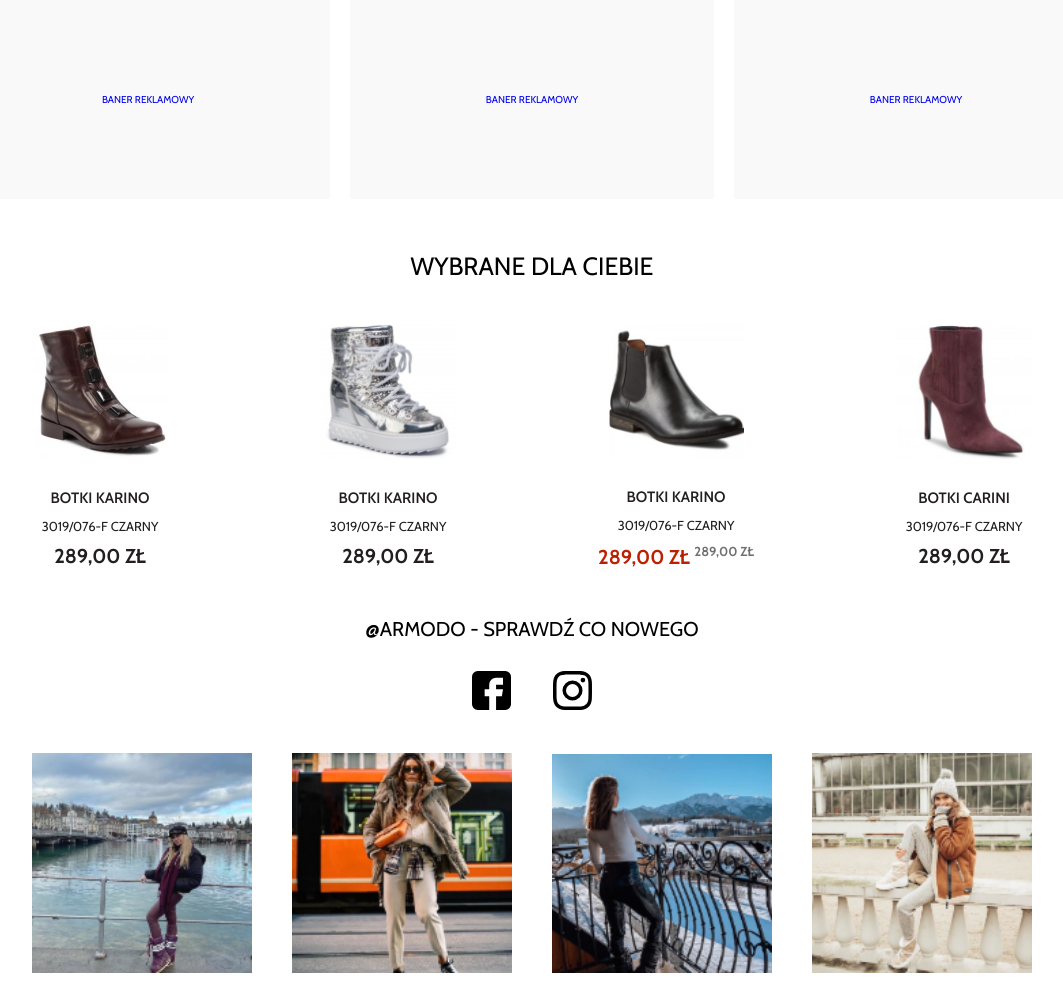
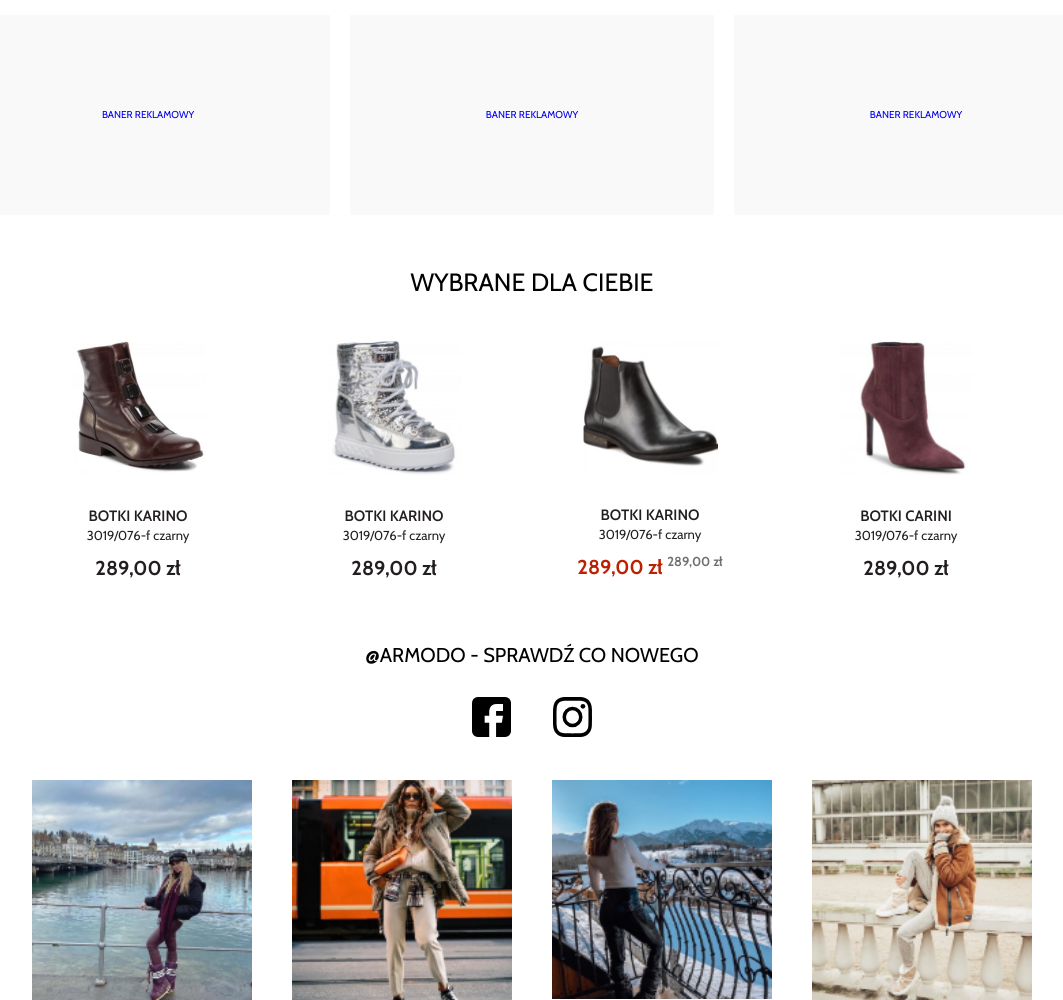
Before and after one commit to framista/shop, a PHP site: page / in a window 1280 px wide. Shown: the part 1010-2010 px from the top of the page, without its empty margins (108-1171 px from the left). Run offline with PHP 8.4, Linux system fonts and the light colour scheme.

Commit message:
Fix design to fit to the width of browser

```diff
--- a/index.html
+++ b/index.html
@@ -56,7 +56,9 @@
         </div>
         <div class="container__row company">
           <div class="container__col-4 logo">
-            <img src="./style/images/logoArmodo.svg" alt="logo" />
+            <a href="" title="">
+              <img src="./style/images/logoArmodo.svg" alt="logo" />
+            </a>
           </div>
           <div class="container__col-3 container__col-md-4 search">
             <form>
@@ -134,6 +136,7 @@
           </ul>
         </nav>
       </header>
+
       <main>
         <section class="container__row slider--main">
           <div class="container__col-12">
@@ -209,7 +212,7 @@
 
         <section class="container_row product">
           <div class="container__col-12">
-            <p>wybrane dla ciebie</p>
+            <p id="product__p">wybrane dla ciebie</p>
           </div>
           <div class="carousel slider--products">
             <div class="product__item">
--- a/style/scss/_header.scss
+++ b/style/scss/_header.scss
@@ -36,9 +36,13 @@ header {
     .logo {
       @include centerFlex();
       justify-content: flex-start;
-      img {
-        width: 50%;
-        margin: 10px 30px;
+      a {
+        width: 70%;
+        img {
+          width: 100%;
+          max-width: 230px;
+          margin: 10px 30px;
+        }
       }
     }
     .search {
@@ -85,6 +89,7 @@ header {
             }
           }
           div {
+            text-align: start;
             padding: 5px 10px;
             a {
               text-decoration: none;
--- a/style/scss/_mobile.scss
+++ b/style/scss/_mobile.scss
@@ -1,5 +1,20 @@
 @media (max-width: 650px) {
-  .product {
-    width: 100%;
+  header {
+    .company {
+      .logo {
+        a {
+          width: 90%;
+        }
+      }
+    }
+  }
+  main {
+    .product {
+      transform: translateX(-10px);
+      width: 100%;
+      .slider--products {
+        transform: translateX(10px);
+      }
+    }
   }
 }
--- a/style/scss/_product.scss
+++ b/style/scss/_product.scss
@@ -1,11 +1,15 @@
 .product {
   margin: 20px auto;
-  width: 90%;
-  p {
-    font-size: 25px;
-    text-transform: uppercase;
-    text-align: center;
-    line-height: 3;
+  width: 80%;
+  transform: translateX(-10px);
+  div {
+    #product__p {
+      transform: translateX(10px);
+      font-size: 25px;
+      text-transform: uppercase;
+      text-align: center;
+      line-height: 3;
+    }
   }
   .slider--products {
     margin: 0px auto;
@@ -21,6 +25,7 @@
         color: $black;
         margin-top: 30px;
         a {
+          line-height: 1.5;
           text-decoration: none;
           text-transform: uppercase;
           font-size: 15px;
@@ -31,7 +36,7 @@
           font-size: 13px;
         }
         .price {
-          line-height: 1;
+          line-height: 2.5;
           font-size: 20px;
           font-weight: 900;
         }
--- a/style/scss/_tablet.scss
+++ b/style/scss/_tablet.scss
@@ -13,19 +13,16 @@
       left: 0px;
       z-index: 1000;
       height: 50px;
-
       .logo {
-        img {
-          width: 50%;
-          // margin: 10px;
+        a {
+          width: 60%;
         }
       }
       .search {
         width: 100%;
         background-color: rosybrown;
-        // max-width: 20px;
         form {
-          border-bottom: 3px solid $white;
+          border: none;
           input {
             display: none;
           }
@@ -49,7 +46,6 @@
         }
         #contact--hamburger {
           display: block !important;
-          //   padding: 200px;
         }
       }
     }
@@ -57,4 +53,10 @@
       display: none;
     }
   }
+  main {
+    .product {
+      transform: translateX(-20px);
+      max-width: 500px;
+    }
+  }
 }
```
Also changed, not shown: style/css/style.css, 1 other file.
